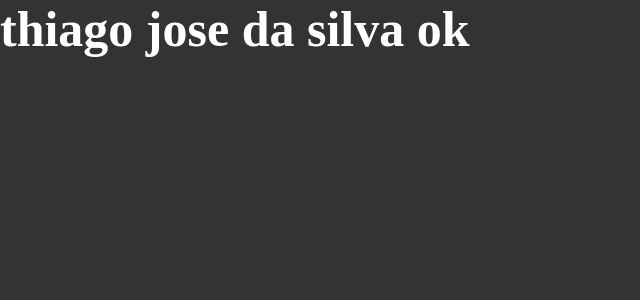
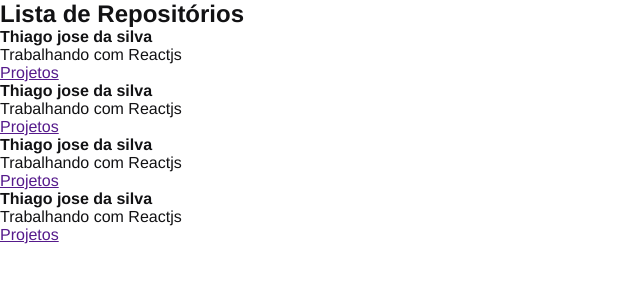
Before and after one commit to thiagoadssilva/RocketSeatIgniteFundamentoReactjs01GithubExplorer, a React app: page / in a window 1280 px wide. Shown: the top 300 px of the page, without its empty margins (0-640 px from the left). Built offline with nearby package versions, Linux system fonts and the light colour scheme.

Commit message:
Conceito de componente no REACTJS

```diff
--- a/src/App.jsx
+++ b/src/App.jsx
@@ -1,5 +1,8 @@
+import { RepositoryList } from './components/RepositoryList';
 import './styles/global.scss';
 
 export function App(){
-    return <h1>thiago jose da silva ok</h1>
+    return (
+        <RepositoryList />
+    );
 }
--- /dev/null
+++ b/src/components/RepositoryList.jsx
@@ -0,0 +1,30 @@
+export function RepositoryList(){
+    return(
+      <section className="repository-list">
+        <h1>Lista de Repositórios</h1>
+
+        <ul>
+          <li>
+            <strong>Thiago jose da silva</strong>
+            <p>Trabalhando com Reactjs</p>
+            <a href="">Projetos</a>
+          </li>
+          <li>
+            <strong>Thiago jose da silva</strong>
+            <p>Trabalhando com Reactjs</p>
+            <a href="">Projetos</a>
+          </li>
+          <li>
+            <strong>Thiago jose da silva</strong>
+            <p>Trabalhando com Reactjs</p>
+            <a href="">Projetos</a>
+          </li>
+          <li>
+            <strong>Thiago jose da silva</strong>
+            <p>Trabalhando com Reactjs</p>
+            <a href="">Projetos</a>
+          </li>
+        </ul>
+      </section>
+    );
+}
--- a/src/styles/global.scss
+++ b/src/styles/global.scss
@@ -5,11 +5,6 @@
 }
 
 body{
-    font: Arial, Helvetica, sans-serif;
-    background: #333;
-    color: #FFF;
-
-    h1{
-        font-size: 50px;
-    }
+    font: 16px "Helvetica Neue", Arial, sans-serif;
+    color: #121214;
 }
```
